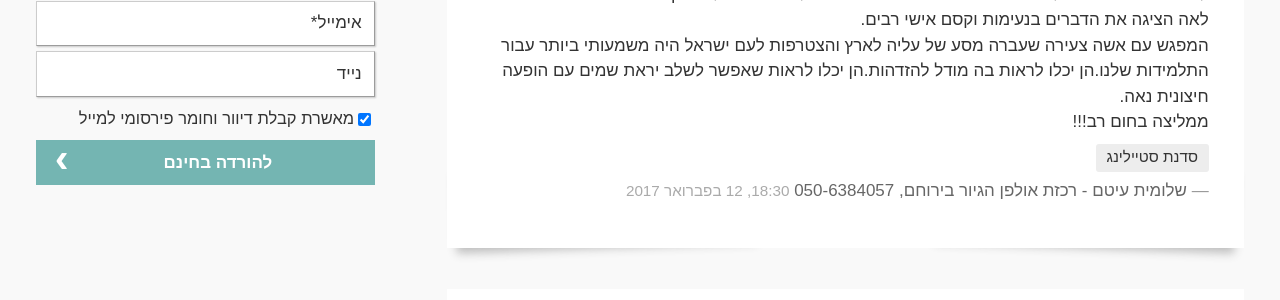
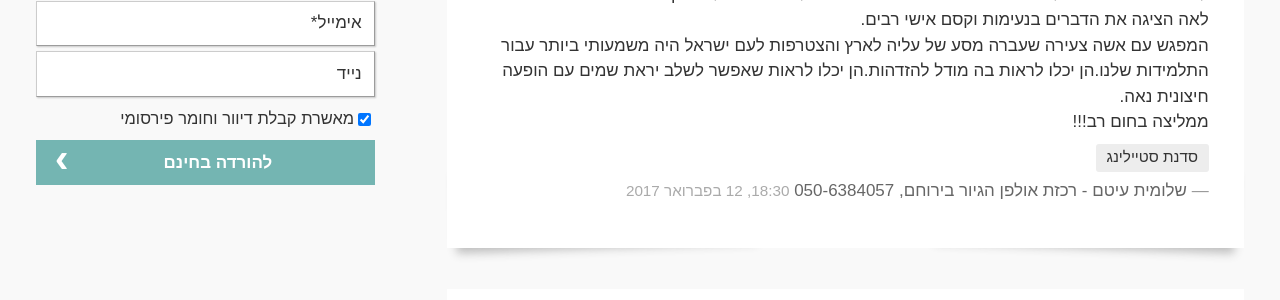
Before and after one commit to laukstein/lea.laukstein.com, a Jekyll site: the page built from recommendations.html, in a window 1280 px wide and 900 px high. Shown: the part 320-620 px from the top of the window. Built offline with Jekyll 4.4.1, drawn with Linux system fonts in a browser that asks for light colours.

Commit message:
Copywriting (fit text in single line)

```diff
--- a/_includes/confirm.html
+++ b/_includes/confirm.html
@@ -1 +1 @@
-<div class="confirm unselectable"><input onclick=ui.confirm(this) type=checkbox checked>מאשרת קבלת דיוור וחומר פירסומי למייל</div>
+<div class="confirm unselectable"><input onclick=ui.confirm(this) type=checkbox checked>מאשרת קבלת דיוור וחומר פירסומי</div>
```
